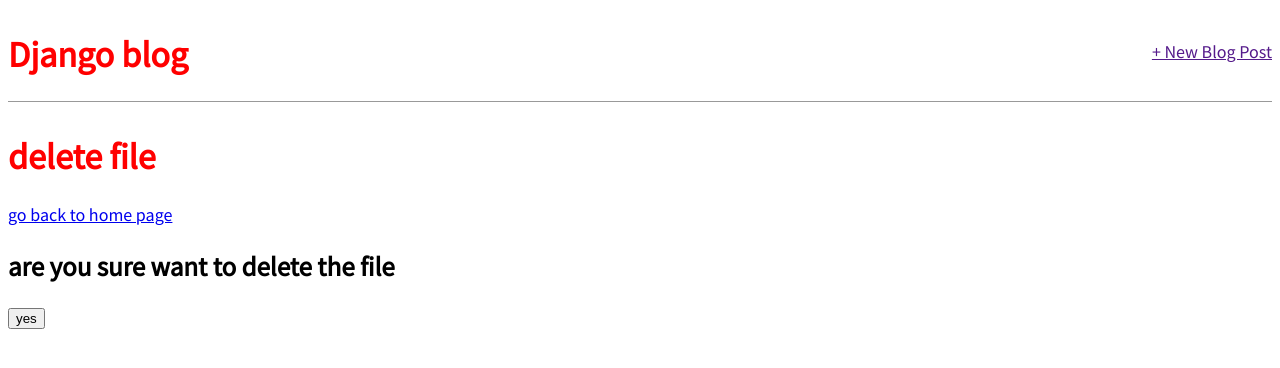
After one commit to deepsalternate/bookprojwvs, a Django app: page /delete/1/ in a window 1280 px wide. The commit adds this page. Shown: the top 368 px of the page. Run offline with Django 4.2, Linux system fonts and the light colour scheme; data comes from the database, SQL or seed files in the repository; both versions use the stored data as it was after the commit.

Commit message:
crud operation done

```diff
--- /dev/null
+++ b/djangoproject5/blog/forms.py
@@ -0,0 +1,5 @@
+# from .models import Post
+
+
+
+# class PostListView(ListView):
--- a/djangoproject5/blog/models.py
+++ b/djangoproject5/blog/models.py
@@ -12,4 +12,4 @@ class Post(models.Model):
         return self.title
 
     def get_absolute_url(self):
-        return reverse("model_detail", kwargs={"pk": self.pk})
+        return reverse("blog:post_detail", kwargs={"pk": self.pk})
--- /dev/null
+++ b/djangoproject5/blog/templates/blog/post_delete.html
@@ -0,0 +1,11 @@
+{% extends 'base.html' %}
+{% block content %}
+<h1>delete file</h1>
+
+<a href="{% url 'blog:post_detail' post.pk    %}">go back to home page</a>
+<form action="" method="post">
+    {% csrf_token %}
+    <h2>are you sure want to delete the file</h2>
+    <input type="submit" value="yes">
+</form>
+{% endblock content %}
--- a/djangoproject5/blog/templates/blog/post_detail.html
+++ b/djangoproject5/blog/templates/blog/post_detail.html
@@ -14,6 +14,7 @@
                     <p>{{ post.body }}</p>
                 </div>
         </div>
+        <h5> <a href="{% url 'blog:post_delete' post.pk %}"> delete</a></h5>
 
     </div>
 
--- a/djangoproject5/blog/urls.py
+++ b/djangoproject5/blog/urls.py
@@ -1,5 +1,5 @@
 from django.urls import path
-from .views import PostListView,PostDetailView
+from .views import PostListView,PostDetailView,PostCreateView,PostUpdateView,PostDeleteView
 
 app_name = 'blog'  # here for namespacing of urls.it was not in chp 5 i added it purposely
 
@@ -7,4 +7,7 @@ app_name = 'blog'  # here for namespacing of urls.it was not in chp 5 i added it
 urlpatterns = [
     path('',PostListView.as_view(),name='post_list'),
     path('detail/<int:pk>/',PostDetailView.as_view(),name='post_detail'),
+    path('createpost/',PostCreateView.as_view(),name='post_create'),
+    path('update/<int:pk>/',PostUpdateView.as_view(),name='post_update'),
+    path('delete/<int:pk>/',PostDeleteView.as_view(),name='post_delete'),
 ]
--- a/djangoproject5/blog/views.py
+++ b/djangoproject5/blog/views.py
@@ -1,5 +1,5 @@
 from django.shortcuts import render
-from django.views.generic import ListView,DetailView
+from django.views.generic import ListView,DetailView,CreateView,UpdateView,DeleteView
 from.models import Post
 # Create your views here.
 
@@ -12,3 +12,21 @@ class PostDetailView(DetailView,):
     template_name = 'blog/post_detail.html'
     model=Post
     context_object_name='post'
+
+
+class PostCreateView(CreateView):
+    template_name = 'blog/post_create.html'
+    model=Post
+    fields=['title','body','author']
+
+
+class PostUpdateView(UpdateView):
+    template_name='blog/post_update.html'
+    model=Post
+    fields=['title','body','author']
+
+
+class PostDeleteView(DeleteView):
+    template_name='blog/post_delete.html'
+    model=Post
+    success_url='/'
--- a/djangoproject5/templates/base.html
+++ b/djangoproject5/templates/base.html
@@ -5,9 +5,18 @@
     <meta charset="UTF-8">
     <meta name="viewport" content="width=device-width, initial-scale=1.0">
     <title>Document</title>
+    <link href="https://fonts.googleapis.com/css?family=Source+Sans+Pro:400" rel="stylesheet">
     <link rel="stylesheet" href="{% static 'css/base.css' %}">
 </head>
 <body>
+    <header>
+    <div class="nav-left">
+        <h1><a href="{% url 'blog:post_list' %}">Django blog</a></h1>
+        </div>
+        <div class="nav-right">
+        <a href="">+ New Blog Post</a>
+        </div>
+        </header>
     {% block content %}
     {% endblock content %}
 </body>
```
Also changed, not shown: djangoproject5/blog/templates/blog/post_create.html (added, +15 -0 lines), djangoproject5/blog/templates/blog/post_update.html (added, +15 -0 lines), djangoproject5/db.sqlite3.
